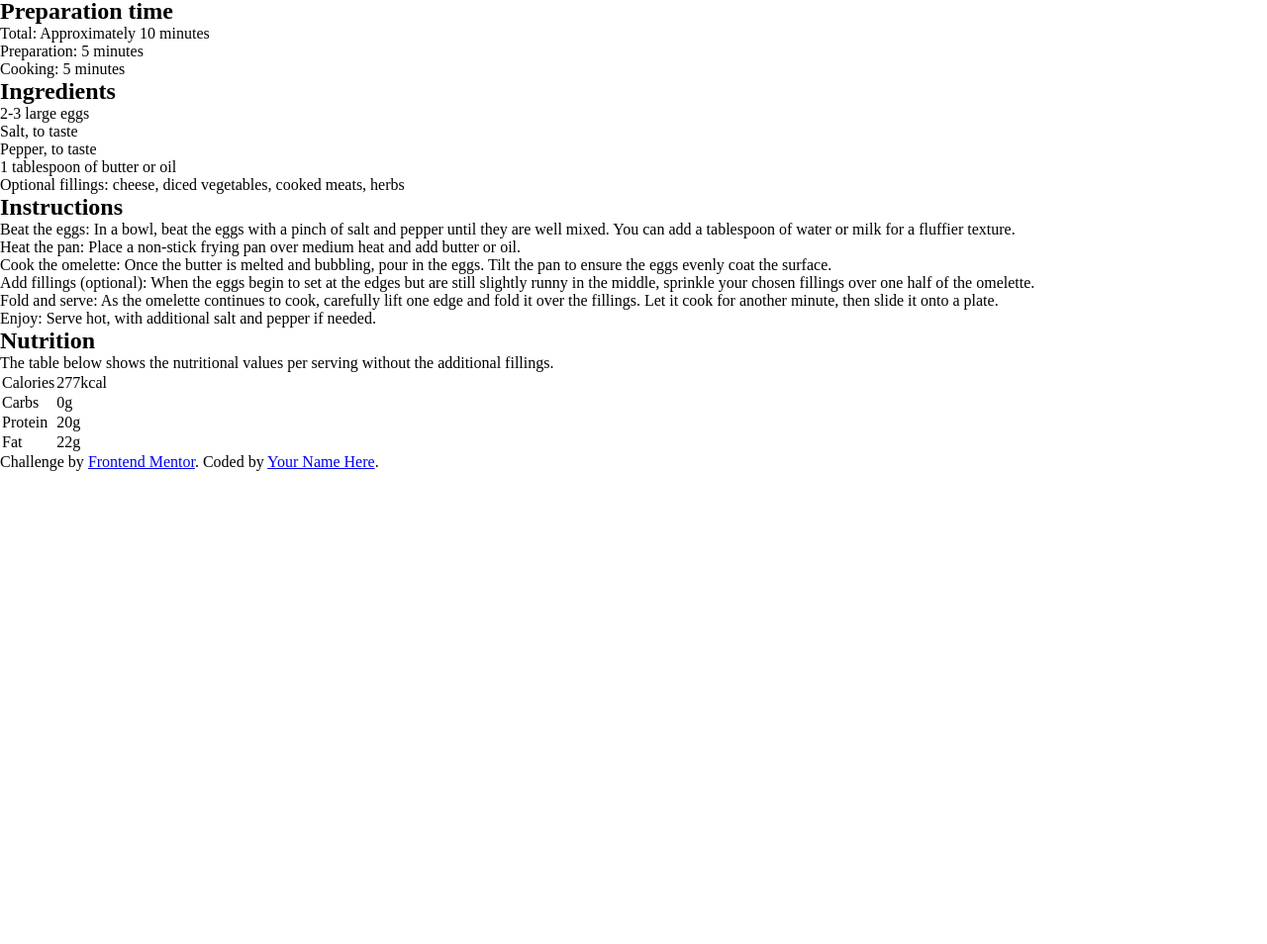
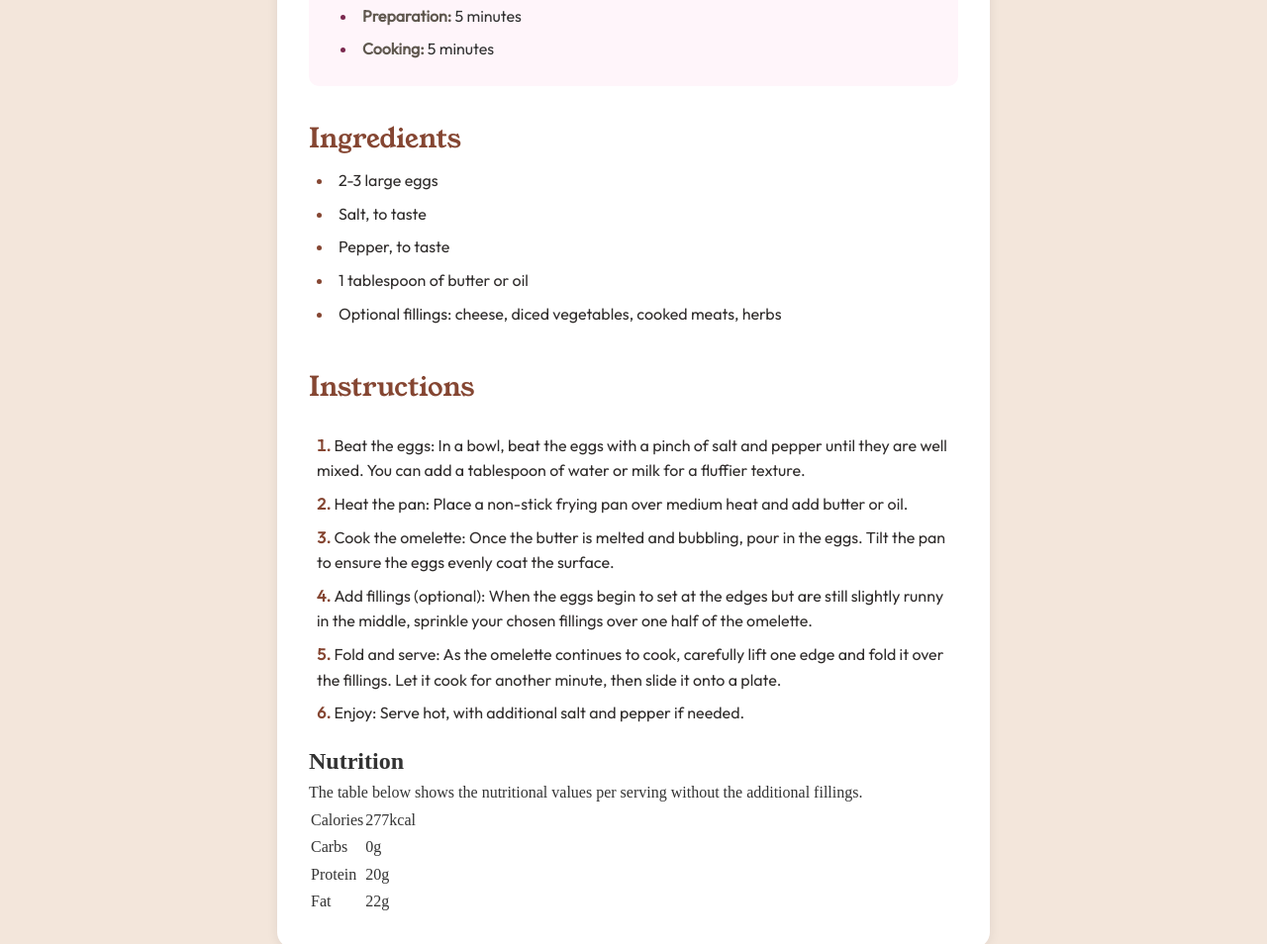
Before and after one commit to felipe16dev/FrontedMentor_Receta_, a plain HTML site: page index.html in a window 1280 px wide. Shown: the part 636-1590 px from the top of the page at 99% size. Before the commit the page ends 1112 px from the top, so only its background shows below. Drawn offline with Linux system fonts and the light colour scheme.

Commit message:
Todo por hoy 03.10.2025

```diff
--- a/fonts/font.css
+++ b/fonts/font.css
@@ -1,7 +1,7 @@
 @font-face {
     font-family: "YoungSerif";
     src: url("./Young_Serif/YoungSerif-Regular.ttf") format("truetype");
-    font-weight: 400;
+    font-weight: 900;
 }
 
 @font-face {
--- a/index.html
+++ b/index.html
@@ -12,22 +12,22 @@
 
 </head>
 <body>
-  <main class="container">
+  <main>
     <article class="container-article">
       <header class="header">
         <img src="./assets/images/image-omelette.jpeg" alt="imagen de portada">
         <h1>Simple Omelette Recipe</h1>
         <p>An easy and quick dish, perfect for any meal. This classic omelette combines beaten eggs cooked to perfection, optionally filled with your choice of cheese, vegetables, or meats.</p>
       </header>
-      <section>
+      <section class="preparation">
         <h2>Preparation time</h2>
         <ul>
-          <li>Total: Approximately 10 minutes</li>
-          <li>Preparation: 5 minutes</li>
-          <li>Cooking: 5 minutes</li>
+          <li><small>Total:</small> Approximately 10 minutes</li>
+          <li><small>Preparation:</small> 5 minutes</li>
+          <li><small>Cooking:</small> 5 minutes</li>
         </ul>
       </section>
-      <section>
+      <section class="ingredients">
         <h2>Ingredients</h2>
         <ul>
           <li>2-3 large eggs</li>
@@ -37,7 +37,7 @@
           <li>Optional fillings: cheese, diced vegetables, cooked meats, herbs</li>
         </ul>
       </section>
-      <section>
+      <section class="instructions">
         <h2>Instructions</h2>
         <ol>
           <li>Beat the eggs: In a bowl, beat the eggs with a pinch of salt and pepper until they are well mixed. You can add a tablespoon of water or milk for a fluffier texture.</li>
@@ -74,11 +74,5 @@
       </section>
     </article>
   </main>
-  <footer>
-    <div class="attribution">
-    Challenge by <a href="https://www.frontendmentor.io?ref=challenge" target="_blank">Frontend Mentor</a>.
-    Coded by <a href="#">Your Name Here</a>.
-  </div>
-  </footer>
 </body>
 </html>
--- a/style.css
+++ b/style.css
@@ -18,8 +18,126 @@
     --Rose-50: hsl(330, 100%, 98%);
 }
 
+main{
+    background-color: #f3e6db;
+    color: #333;
+    line-height: 1.6;
+    padding: 2rem;
+}
 
+.container-article{
+    max-width: 720px;
+    margin: auto;
+    background: #fff;
+    padding: 2rem;
+    border-radius: 16px;
+    box-shadow: 0 2px 12px rgba(0,0,0,0.08);
+    }
 
 img{
-    width:100%
+    width: 100%;
+    border-radius: 12px;
+    margin-bottom: 1.5rem;
 }
+
+h1{
+    font-family: 'YoungSerif', serif;
+    font-size: 2rem;
+    margin-bottom: 1.5rem;
+    color: var(--Stone-900);
+}
+
+.header p{
+    font-family: "OutfitRegular", sans-serif;
+    font-size: 1rem;
+    margin-bottom: 1.5rem;
+    color: var(--Stone-600);
+}
+
+.preparation{
+    font-family: 'OutfitRegular', serif;
+    background-color: var(--Rose-50);
+    padding: 1rem;
+    border-radius: 10px;
+    margin-bottom: 2rem;
+
+    & h2{
+        font-size: 1.25rem;
+        margin-bottom: 0.75rem;
+        color: var(--Rose-800);
+        font-family: 'OutfitRegular', serif;
+    }
+
+    & ul{
+        list-style: inside disc;
+        padding-left: 1rem;
+    }
+
+    & li{
+        margin-bottom: 0.5rem;
+        font-size: 1rem;
+    }
+
+    & small{
+        font-size: 1rem;
+        font-weight: 600;
+        color: var(--Stone-600);
+    }
+
+    & li::marker{
+        color: var(--Rose-800);
+    }
+}
+
+.ingredients{
+    font-family: "YoungSerif", serif;
+    font-size: 1rem;
+    margin-bottom: 1.5rem;
+
+    & h2{
+        color: var(--Brown-800);
+        font-size: 1.7rem;
+    }
+
+    & ul{
+        font-family: 'OutfitRegular', serif;
+        list-style: inside disc;
+        padding: 0.5rem;
+        color: var(--Stone-900);
+    }
+
+    & li::marker{
+        color: var(--Brown-800);
+    }
+
+    & li{
+        margin-bottom: 0.5rem;
+    }
+}
+
+.instructions{
+    font-family: "YoungSerif", serif;
+    font-size: 1rem;
+
+    & h2{
+        color: var(--Brown-800);
+        font-size: 1.7rem;
+        margin-bottom: 1rem;
+    }
+
+    & ol{
+        font-family: 'OutfitRegular', serif;
+        list-style: inside decimal;
+        padding: 0.5rem;
+        color: var(--Stone-900);
+    }
+
+    & li::marker{
+        color: var(--Brown-800);
+        font-weight: 600;
+    }
+
+    & li{
+        margin-bottom: 0.5rem;
+    }
+}
```
